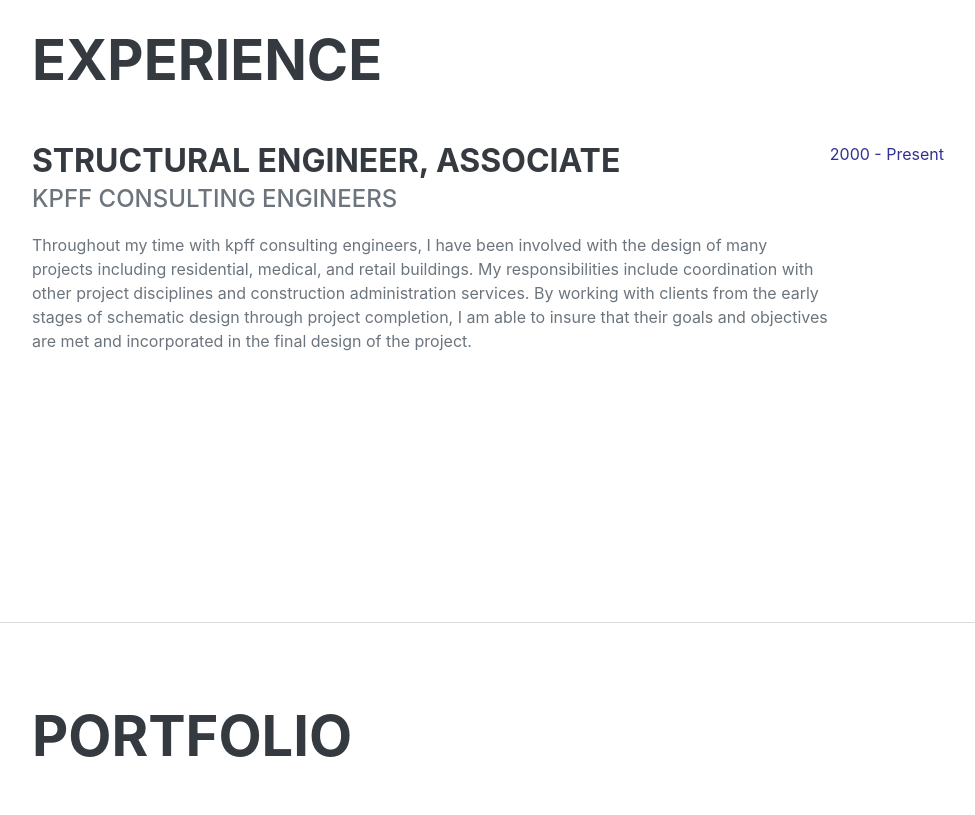
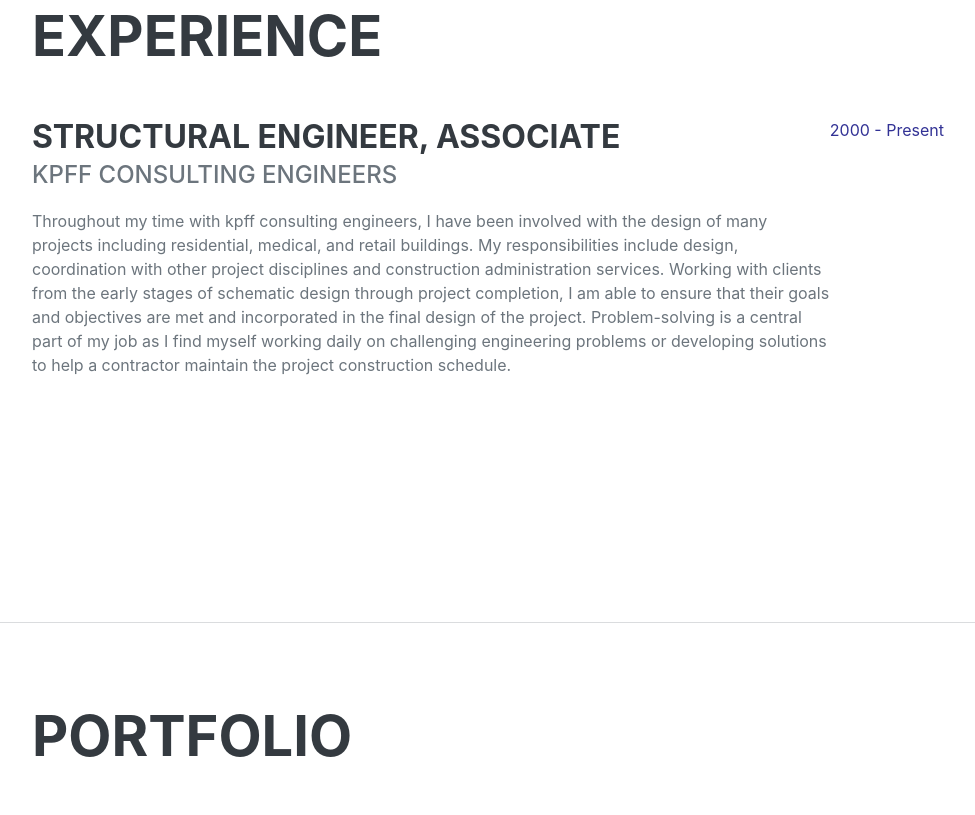
Before and after one commit to Reina-Inouye/Reina-Inouye.github.io, a plain HTML site: page index.html in a window 1280 px wide. Shown: the part 1780-2595 px from the top of the page, without its empty margins (288-1263 px from the left). Drawn offline with nearby package versions, Linux system fonts and the light colour scheme; a web font is replaced by a local one.

Commit message:
Work Exp

```diff
--- a/index.html
+++ b/index.html
@@ -102,12 +102,7 @@
                     <div class="flex-grow-1">
                         <h3 class="mb-0">Structural Engineer, Associate</h3>
                         <div class="subheading mb-3">kpff Consulting Engineers</div>
-                        <p>Throughout my time with kpff consulting engineers, I have been involved with the design of
-                            many projects including residential, medical, and retail buildings. My responsibilities
-                            include coordination with other project disciplines and construction administration
-                            services. By working with clients from the early stages of schematic design through project
-                            completion, I am able to insure that their goals and objectives are met and incorporated in
-                            the final design of the project. </p>
+                        <p>Throughout my time with kpff consulting engineers, I have been involved with the design of many projects including residential, medical, and retail buildings. My responsibilities include design, coordination with other project disciplines and construction administration services. Working with clients from the early stages of schematic design through project completion, I am able to ensure that their goals and objectives are met and incorporated in the final design of the project. Problem-solving is a central part of my job as I find myself working daily on challenging engineering problems or developing solutions to help a contractor maintain the project construction schedule. </p>
                     </div>
                     <div class="flex-shrink-0"><span class="text-primary">2000 - Present</span></div>
                 </div>
```
